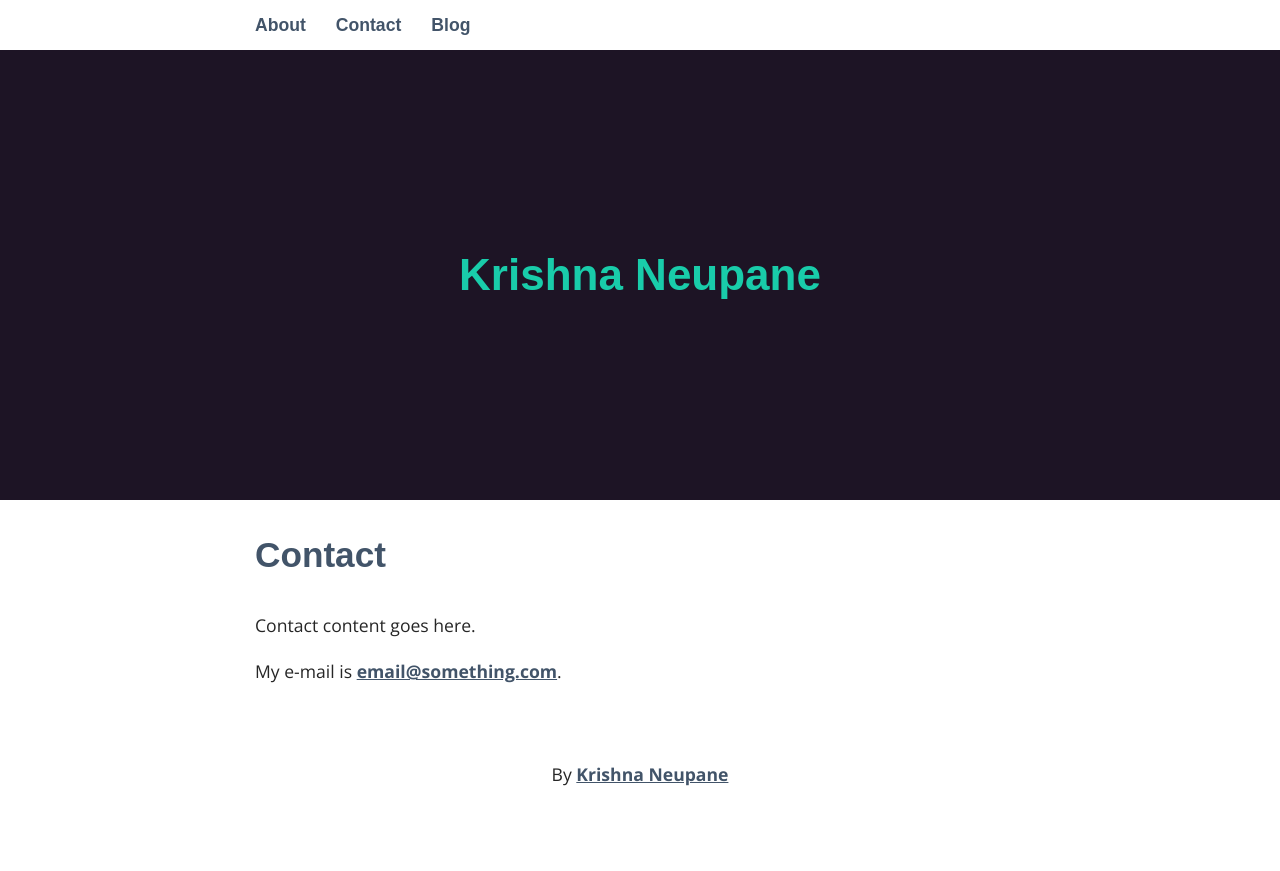
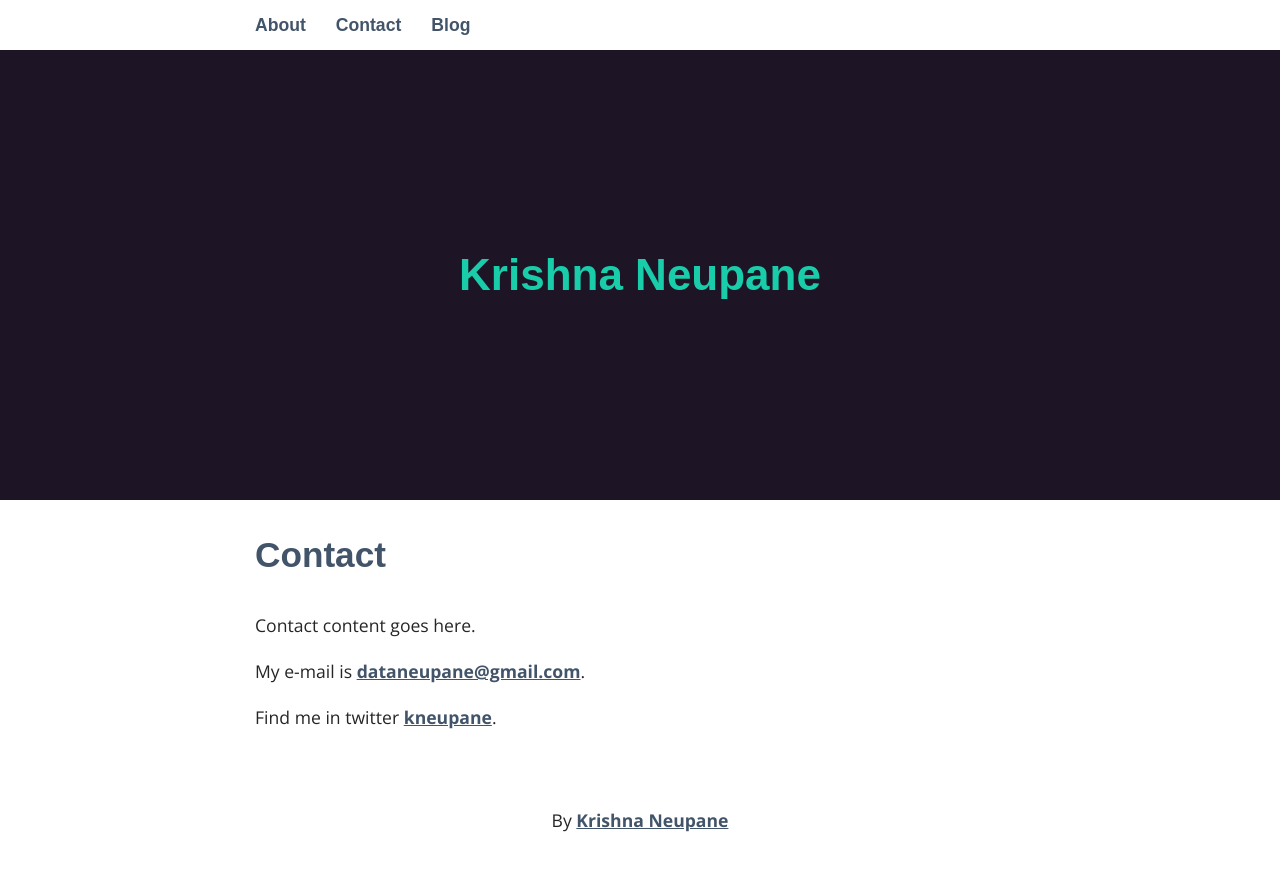
Before and after one commit to krishpn/krishpn.github.io, a Jekyll site: the page built from _pages/02_contact.md, in a window 1280 px wide. Shown: the top 871 px of the page. Built offline with Jekyll 4.4.1, drawn with Linux system fonts in a browser that asks for light colours; some web fonts are replaced.

Commit message:
adding contact

```diff
--- a/_pages/02_contact.md
+++ b/_pages/02_contact.md
@@ -6,4 +6,6 @@ permalink: /contact/
 
 Contact content goes here.
 
-My e-mail is [email@something.com](mailto:email@something.com).
+My e-mail is [dataneupane@gmail.com](mailto:dataneupane@gmail.com).
+
+Find me in twitter [kneupane](https://twitter.com/kneupane).
```
